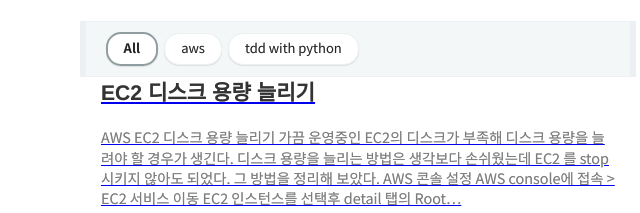
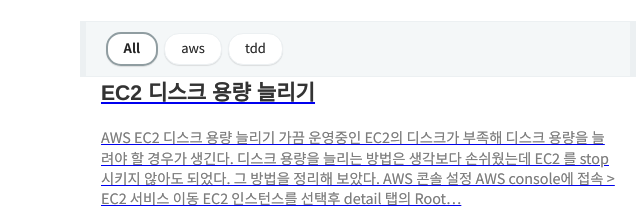
Before and after one commit to PilhwanKim/leonkim.dev, a Gatsby site: page / in a window 1280 px wide. Shown: the part 316-529 px from the top of the page, 282-922 px from the left. Built offline with nearby package versions, Linux system fonts and the light colour scheme; Gatsby itself is replaced by a stand-in of ours; some packages are replaced by stand-ins of ours; what typography-theme-github would draw is missing.

Commit message:
tdd로 path 변경

```diff
--- a/content/blog/tdd-with-python/ch01.md
+++ b/content/blog/tdd/ch01.md
@@ -1,7 +1,7 @@
 ---
 title: '파이썬을 이용한 클린 코드를 위한 테스트 주도 개발 - 1장 기능 테스트를 이용한 Django 설치'
 date: 2019-12-23 10:00:00
-category: 'tdd with python'
+category: 'tdd'
 ---
 
 ## Testing Goat
--- a/content/blog/tdd-with-python/ch02.md
+++ b/content/blog/tdd/ch02.md
@@ -1,7 +1,7 @@
 ---
 title: '파이썬을 이용한 클린 코드를 위한 테스트 주도 개발 - 2장 unittest 모듈을 이용한 기능 테스트 확장'
 date: 2019-12-23 11:00:00
-category: 'tdd with python'
+category: 'tdd'
 ---
 
 ## 앞으로 나아갈 방향
--- a/content/blog/tdd-with-python/ch03.md
+++ b/content/blog/tdd/ch03.md
@@ -1,7 +1,7 @@
 ---
 title: '파이썬을 이용한 클린 코드를 위한 테스트 주도 개발 - 3장 단위 테스트를 이용한 간단한 홈페이지 테스트'
 date: 2019-12-23 12:00:00
-category: 'tdd with python'
+category: 'tdd'
 ---
 
 ## Intro
--- a/content/blog/tdd-with-python/ch04.md
+++ b/content/blog/tdd/ch04.md
@@ -1,7 +1,7 @@
 ---
 title: '파이썬을 이용한 클린 코드를 위한 테스트 주도 개발 - 4장 왜 테스트를 하는 것인가(그리고 리펙토링)?'
 date: 2019-12-23 13:00:00
-category: 'tdd with python'
+category: 'tdd'
 ---
 
 ## 프로그래밍은 우물에서 물을 퍼 올리는 것과 같다
--- a/content/blog/tdd-with-python/ch05.md
+++ b/content/blog/tdd/ch05.md
@@ -1,7 +1,7 @@
 ---
 title: '파이썬을 이용한 클린 코드를 위한 테스트 주도 개발 - 5장 사용자 입력 저장하기'
 date: 2019-12-23 14:00:00
-category: 'tdd with python'
+category: 'tdd'
 ---
 
 ## Intro
--- a/content/blog/tdd-with-python/intro.md
+++ b/content/blog/tdd/intro.md
@@ -1,7 +1,7 @@
 ---
 title: '파이썬을 이용한 클린 코드를 위한 테스트 주도 개발'
 date: 2019-12-23 09:00:00
-category: 'tdd with python'
+category: 'tdd'
 ---
 
 # 설치
```
Also changed, not shown: content/blog/tdd/images/ch01-01.png (renamed from content/blog/tdd-with-python/images/ch01-01.png), content/blog/tdd/images/ch01-02.png (renamed from content/blog/tdd-with-python/images/ch01-02.png), content/blog/tdd/images/ch03-01.png (renamed from content/blog/tdd-with-python/images/ch03-01.png), content/blog/tdd/images/ch03-02.png (renamed from content/blog/tdd-with-python/images/ch03-02.png), content/blog/tdd/images/ch04-01.png (renamed from content/blog/tdd-with-python/images/ch04-01.png), content/blog/tdd/images/ch04-02.png (renamed from content/blog/tdd-with-python/images/ch04-02.png), content/blog/tdd/images/ch05-01.png (renamed from content/blog/tdd-with-python/images/ch05-01.png), content/blog/tdd/images/ch05-02.png (renamed from content/blog/tdd-with-python/images/ch05-02.png), content/blog/tdd/images/ch05-03.png (renamed from content/blog/tdd-with-python/images/ch05-03.png).
